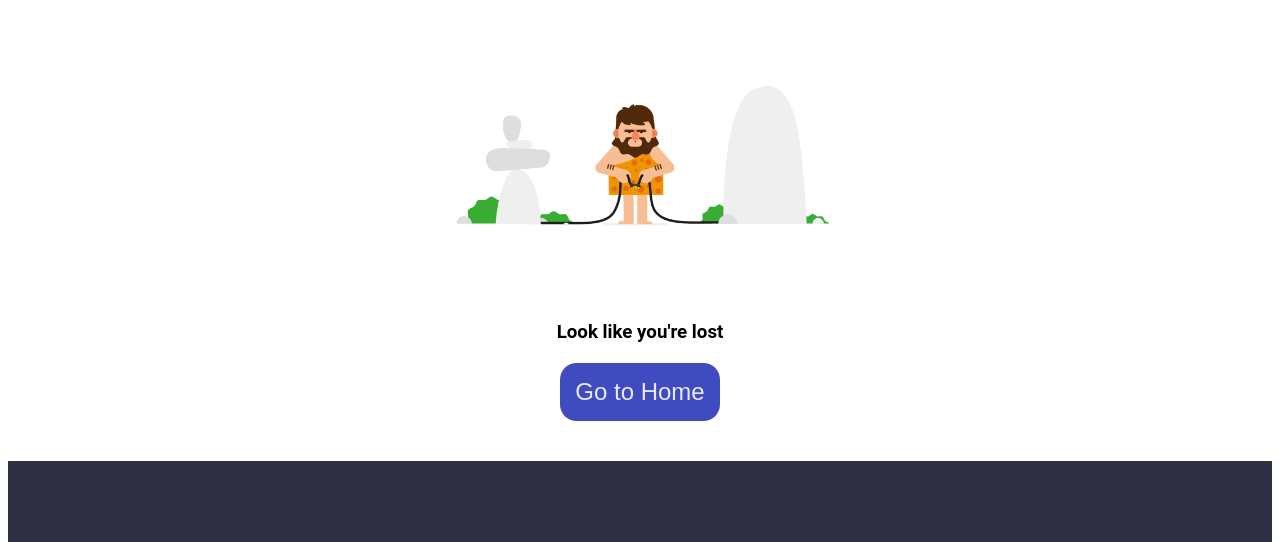
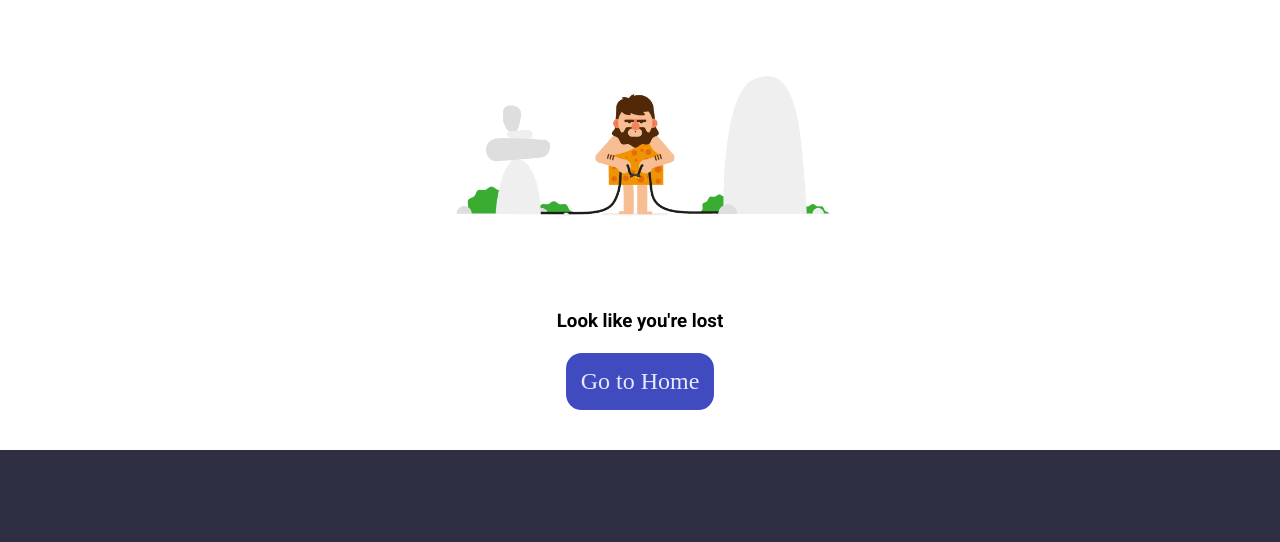
Before and after one commit to Razvan-Simion/goit-markup-hw-07, a plain HTML site: page contacts.html in a window 1280 px wide. Shown: the part 212-754 px from the top of the page. Drawn offline with nearby package versions, Linux system fonts and the light colour scheme.

Commit message:
Update contacts.html

```diff
--- a/contacts.html
+++ b/contacts.html
@@ -4,8 +4,14 @@
 <head>
     <meta charset="UTF-8">
     <meta name="viewport" content="width=device-width, initial-scale=1.0">
-    <title>Document</title>
-    <link rel="stylesheet" href="./css/styles.css" />
+    <title>Web Studio</title>
+    <link rel="preconnect" href="https://fonts.googleapis.com">
+    <link rel="preconnect" href="https://fonts.gstatic.com" crossorigin>
+    <link
+        href="https://fonts.googleapis.com/css2?family=Raleway:ital,wght@0,700;1,700&family=Roboto:wght@400;500;700;900&display=swap"
+        rel="stylesheet">
+    <link rel="stylesheet" href="./css/modern-normalize.css">
+    <link rel="stylesheet" href="./css/styles.css">
 </head>
 
 
```
